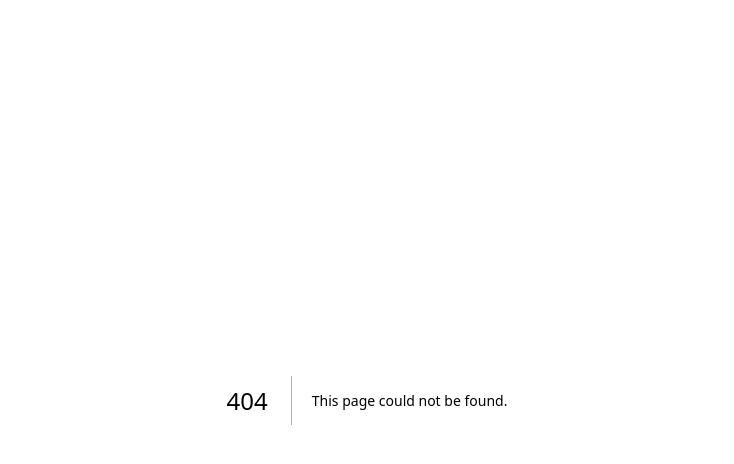
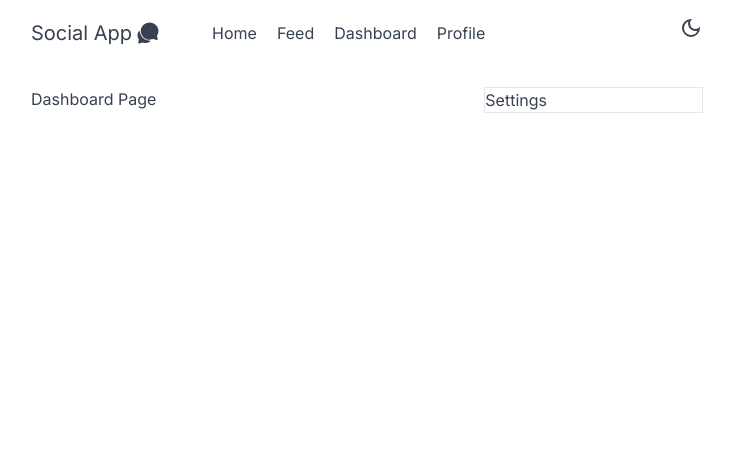
Before and after one commit to AbeTavarez/social-app-with-moderation, a Next.js app: page /dashboard in a window 1280 px wide. Before the commit this address had no page. Shown: the top 464 px of the page, without its empty margins (273-1007 px from the left). Built offline with nearby package versions, Linux system fonts and the light colour scheme.

Commit message:
Navigation, Metadata and NotFound page done

```diff
--- /dev/null
+++ b/app/dashboard/layout.tsx
@@ -0,0 +1,20 @@
+import Link from "next/link";
+
+export default function DashboardLayout({
+  children,
+}: Readonly<{
+  children: React.ReactNode;
+}>) {
+  return (
+    <div className="grid grid-cols-1 md:grid-cols-3 gap-2">
+      <div className="col-span-2">{children}</div>
+      <nav className="border">
+        <ul>
+            <li>
+            <Link href="/dashboard/settings">Settings</Link>
+            </li>
+        </ul>
+      </nav>
+    </div>
+  );
+}
--- /dev/null
+++ b/app/dashboard/page.tsx
@@ -0,0 +1,15 @@
+import { Metadata } from "next";
+
+export const metadata: Metadata = {
+  title: 'Dashboard',
+  description: 'User dashboard page'
+}
+
+
+export default function Dashboard() {
+    return (
+      <div>
+        <h1>Dashboard Page</h1>
+      </div>
+    );
+  }
--- /dev/null
+++ b/app/dashboard/settings/page.tsx
@@ -0,0 +1,14 @@
+import { Metadata } from "next";
+
+export const metadata: Metadata = {
+  title: 'Settings',
+  description: 'User settings page'
+}
+
+export default function Settings() {
+    return (
+      <div>
+        <h1>Settings Page</h1>
+      </div>
+    );
+  }
--- /dev/null
+++ b/app/feed/page.tsx
@@ -0,0 +1,14 @@
+import { Metadata } from "next";
+
+export const metadata: Metadata = {
+  title: 'Feed',
+  description: 'See posts from all over the world!'
+}
+
+export default function Feed() {
+  return (
+    <div>
+      <h1>Feed Page</h1>
+    </div>
+  );
+}
--- a/app/globals.css
+++ b/app/globals.css
@@ -2,32 +2,11 @@
 @tailwind components;
 @tailwind utilities;
 
-:root {
-  --foreground-rgb: 0, 0, 0;
-  --background-start-rgb: 214, 219, 220;
-  --background-end-rgb: 255, 255, 255;
+body {
+  @apply bg-white text-gray-700 container mx-auto dark:bg-gray-900 dark:text-gray-300 max-w-2xl
 }
 
-@media (prefers-color-scheme: dark) {
-  :root {
-    --foreground-rgb: 255, 255, 255;
-    --background-start-rgb: 0, 0, 0;
-    --background-end-rgb: 0, 0, 0;
-  }
+
+.link {
+  @apply hover:bg-gray-200 hover:text-gray-700 text-2xl md:p-1 md:text-base
 }
-
-body {
-  color: rgb(var(--foreground-rgb));
-  background: linear-gradient(
-      to bottom,
-      transparent,
-      rgb(var(--background-end-rgb))
-    )
-    rgb(var(--background-start-rgb));
-}
-
-@layer utilities {
-  .text-balance {
-    text-wrap: balance;
-  }
-}
--- a/app/layout.tsx
+++ b/app/layout.tsx
@@ -1,12 +1,16 @@
 import type { Metadata } from "next";
 import { Inter } from "next/font/google";
+import Header from "@/components/header";
 import "./globals.css";
 
 const inter = Inter({ subsets: ["latin"] });
 
 export const metadata: Metadata = {
-  title: "Create Next App",
-  description: "Generated by create next app",
+  title: {
+    template: "%s | Social App",
+    default: "Social App"
+  },
+  description: "A safe social media platform",
 };
 
 export default function RootLayout({
@@ -16,7 +20,10 @@ export default function RootLayout({
 }>) {
   return (
     <html lang="en">
-      <body className={inter.className}>{children}</body>
+      <body className={inter.className}>
+        <Header />
+        <main className="mt-10">{children}</main>
+      </body>
     </html>
   );
 }
--- /dev/null
+++ b/app/not-found.tsx
@@ -0,0 +1,16 @@
+import Link from "next/link"
+
+export default function NotFound() {
+    return (
+        <div>
+            <div className="font-mono text-4xl">
+                <div>404</div>
+                <h1>Sorry, page not found</h1>
+            </div>
+
+            <div className="mt-10">
+                <Link href='/' className="link">Get back home</Link>
+            </div>
+        </div>
+    )
+}
--- a/app/page.tsx
+++ b/app/page.tsx
@@ -1,113 +1,9 @@
-import Image from "next/image";
+
 
 export default function Home() {
   return (
-    <main className="flex min-h-screen flex-col items-center justify-between p-24">
-      <div className="z-10 w-full max-w-5xl items-center justify-between font-mono text-sm lg:flex">
-        <p className="fixed left-0 top-0 flex w-full justify-center border-b border-gray-300 bg-gradient-to-b from-zinc-200 pb-6 pt-8 backdrop-blur-2xl dark:border-neutral-800 dark:bg-zinc-800/30 dark:from-inherit lg:static lg:w-auto  lg:rounded-xl lg:border lg:bg-gray-200 lg:p-4 lg:dark:bg-zinc-800/30">
-          Get started by editing&nbsp;
-          <code className="font-mono font-bold">app/page.tsx</code>
-        </p>
-        <div className="fixed bottom-0 left-0 flex h-48 w-full items-end justify-center bg-gradient-to-t from-white via-white dark:from-black dark:via-black lg:static lg:size-auto lg:bg-none">
-          <a
-            className="pointer-events-none flex place-items-center gap-2 p-8 lg:pointer-events-auto lg:p-0"
-            href="https://vercel.com?utm_source=create-next-app&utm_medium=appdir-template&utm_campaign=create-next-app"
-            target="_blank"
-            rel="noopener noreferrer"
-          >
-            By{" "}
-            <Image
-              src="/vercel.svg"
-              alt="Vercel Logo"
-              className="dark:invert"
-              width={100}
-              height={24}
-              priority
-            />
-          </a>
-        </div>
-      </div>
-
-      <div className="relative z-[-1] flex place-items-center before:absolute before:h-[300px] before:w-full before:-translate-x-1/2 before:rounded-full before:bg-gradient-radial before:from-white before:to-transparent before:blur-2xl before:content-[''] after:absolute after:-z-20 after:h-[180px] after:w-full after:translate-x-1/3 after:bg-gradient-conic after:from-sky-200 after:via-blue-200 after:blur-2xl after:content-[''] before:dark:bg-gradient-to-br before:dark:from-transparent before:dark:to-blue-700 before:dark:opacity-10 after:dark:from-sky-900 after:dark:via-[#0141ff] after:dark:opacity-40 sm:before:w-[480px] sm:after:w-[240px] before:lg:h-[360px]">
-        <Image
-          className="relative dark:drop-shadow-[0_0_0.3rem_#ffffff70] dark:invert"
-          src="/next.svg"
-          alt="Next.js Logo"
-          width={180}
-          height={37}
-          priority
-        />
-      </div>
-
-      <div className="mb-32 grid text-center lg:mb-0 lg:w-full lg:max-w-5xl lg:grid-cols-4 lg:text-left">
-        <a
-          href="https://nextjs.org/docs?utm_source=create-next-app&utm_medium=appdir-template&utm_campaign=create-next-app"
-          className="group rounded-lg border border-transparent px-5 py-4 transition-colors hover:border-gray-300 hover:bg-gray-100 hover:dark:border-neutral-700 hover:dark:bg-neutral-800/30"
-          target="_blank"
-          rel="noopener noreferrer"
-        >
-          <h2 className="mb-3 text-2xl font-semibold">
-            Docs{" "}
-            <span className="inline-block transition-transform group-hover:translate-x-1 motion-reduce:transform-none">
-              -&gt;
-            </span>
-          </h2>
-          <p className="m-0 max-w-[30ch] text-sm opacity-50">
-            Find in-depth information about Next.js features and API.
-          </p>
-        </a>
-
-        <a
-          href="https://nextjs.org/learn?utm_source=create-next-app&utm_medium=appdir-template-tw&utm_campaign=create-next-app"
-          className="group rounded-lg border border-transparent px-5 py-4 transition-colors hover:border-gray-300 hover:bg-gray-100 hover:dark:border-neutral-700 hover:dark:bg-neutral-800/30"
-          target="_blank"
-          rel="noopener noreferrer"
-        >
-          <h2 className="mb-3 text-2xl font-semibold">
-            Learn{" "}
-            <span className="inline-block transition-transform group-hover:translate-x-1 motion-reduce:transform-none">
-              -&gt;
-            </span>
-          </h2>
-          <p className="m-0 max-w-[30ch] text-sm opacity-50">
-            Learn about Next.js in an interactive course with&nbsp;quizzes!
-          </p>
-        </a>
-
-        <a
-          href="https://vercel.com/templates?framework=next.js&utm_source=create-next-app&utm_medium=appdir-template&utm_campaign=create-next-app"
-          className="group rounded-lg border border-transparent px-5 py-4 transition-colors hover:border-gray-300 hover:bg-gray-100 hover:dark:border-neutral-700 hover:dark:bg-neutral-800/30"
-          target="_blank"
-          rel="noopener noreferrer"
-        >
-          <h2 className="mb-3 text-2xl font-semibold">
-            Templates{" "}
-            <span className="inline-block transition-transform group-hover:translate-x-1 motion-reduce:transform-none">
-              -&gt;
-            </span>
-          </h2>
-          <p className="m-0 max-w-[30ch] text-sm opacity-50">
-            Explore starter templates for Next.js.
-          </p>
-        </a>
-
-        <a
-          href="https://vercel.com/new?utm_source=create-next-app&utm_medium=appdir-template&utm_campaign=create-next-app"
-          className="group rounded-lg border border-transparent px-5 py-4 transition-colors hover:border-gray-300 hover:bg-gray-100 hover:dark:border-neutral-700 hover:dark:bg-neutral-800/30"
-          target="_blank"
-          rel="noopener noreferrer"
-        >
-          <h2 className="mb-3 text-2xl font-semibold">
-            Deploy{" "}
-            <span className="inline-block transition-transform group-hover:translate-x-1 motion-reduce:transform-none">
-              -&gt;
-            </span>
-          </h2>
-          <p className="m-0 max-w-[30ch] text-balance text-sm opacity-50">
-            Instantly deploy your Next.js site to a shareable URL with Vercel.
-          </p>
-        </a>
-      </div>
+    <main className="">
+      <h1>Home Page</h1>
     </main>
   );
 }
--- /dev/null
+++ b/app/profile/page.tsx
@@ -0,0 +1,14 @@
+import { Metadata } from "next";
+
+export const metadata: Metadata = {
+  title: 'User Profile',
+  description: 'User profile page'
+}
+
+export default function Profile() {
+    return (
+      <div>
+        <h1>Profile Page</h1>
+      </div>
+    );
+  }
--- /dev/null
+++ b/components/header.tsx
@@ -0,0 +1,23 @@
+import Link from "next/link";
+import { IoChatbubbles } from "react-icons/io5";
+import { MdOutlineDarkMode } from "react-icons/md";
+import NavBar from "./navbar";
+
+export default function Header() {
+  return (
+    <header className="flex justify-between md:items-baseline mt-4">
+      <div className="flex items-center md:space-x-12">
+        <div className="hidden md:flex md:items-center md:space-x-1">
+          <Link href="/" className="text-xl">
+            Social App
+          </Link>
+          <IoChatbubbles size={24} />
+        </div>
+
+        <NavBar />
+      </div>
+
+      <MdOutlineDarkMode size={24} />
+    </header>
+  );
+}
--- /dev/null
+++ b/components/navbar.tsx
@@ -0,0 +1,22 @@
+import Link from "next/link";
+
+export default function NavBar() {
+  return (
+    <nav>
+      <ul className="flex flex-col md:flex-row md:space-x-3">
+        <li>
+          <Link href="/" className="link">Home</Link>
+        </li>
+        <li>
+          <Link href="/feed" className="link">Feed</Link>
+        </li>
+        <li>
+          <Link href="/dashboard" className="link">Dashboard</Link>
+        </li>
+        <li>
+          <Link href="/profile" className="link">Profile</Link>
+        </li>
+      </ul>
+    </nav>
+  );
+}
```
Also changed, not shown: package.json (+5 -4 lines), 1 other file (tests, documents, lock files or other folders).
